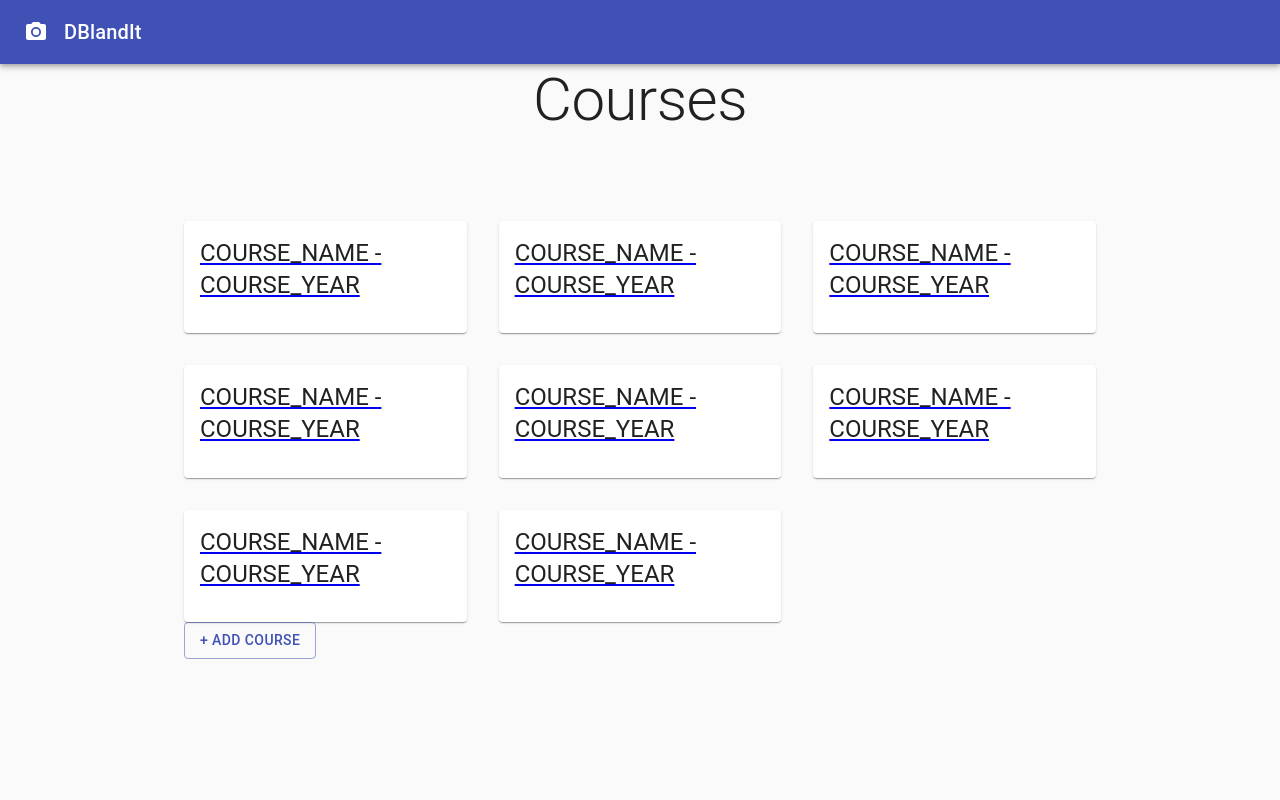
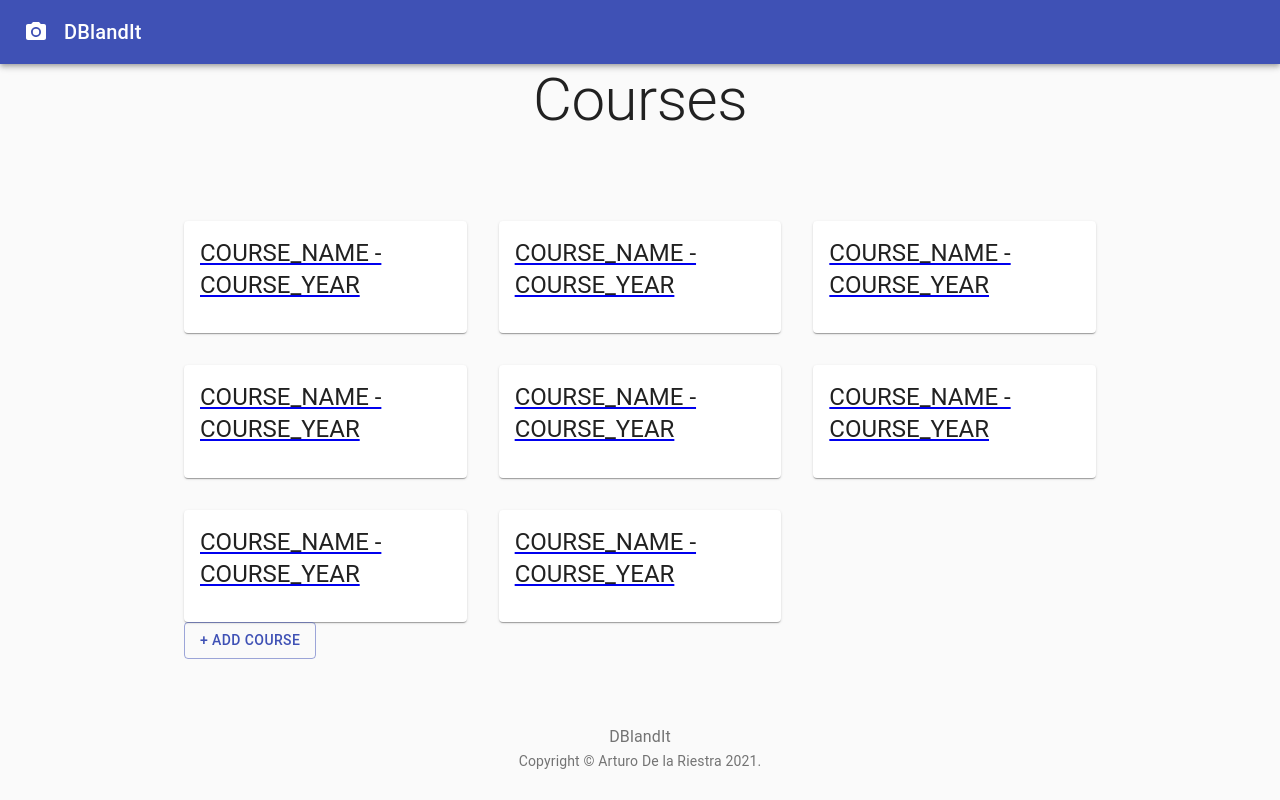
Before and after one commit to adelariestra/dblandit-challenge-front, a React (Create React App) app: page / in a window 1280 px wide. Built offline with nearby package versions, Linux system fonts and the light colour scheme.

Commit message:
separated files and worked on footer

```diff
--- a/src/App.js
+++ b/src/App.js
@@ -1,4 +1,7 @@
 import './App.css';
+
+import Layout from './views/layout/Layout'
+
 import AppBar from '@material-ui/core/AppBar';
 import Button from '@material-ui/core/Button';
 import CameraIcon from '@material-ui/icons/PhotoCamera';
@@ -72,16 +75,7 @@ function App() {
 
   return (
     <div>
-      <CssBaseline />
-      <AppBar position="relative">
-        <Toolbar>
-          <CameraIcon className={classes.icon} />
-          <Typography variant="h6" color="inherit" noWrap>
-            DBlandIt
-          </Typography>
-        </Toolbar>
-      </AppBar>
-      <main>
+      <Layout>
         <Container maxWidth="sm">
           <Typography component="h1" variant="h2" align="center" color="textPrimary" gutterBottom>
             Courses
@@ -148,7 +142,7 @@ function App() {
             </DialogActions>
           </Dialog>
         </Container>
-      </main>
+      </Layout>
     </div>
   );
 }
--- /dev/null
+++ b/src/views/layout/Copyright.js
@@ -0,0 +1,57 @@
+import React from 'react';
+import { makeStyles } from '@material-ui/core/styles';
+
+import Typography from '@material-ui/core/Typography';
+import Link from '@material-ui/core/Link';
+
+
+const useStyles = makeStyles((theme) => ({
+    icon: {
+        marginRight: theme.spacing(2),
+    },
+    heroContent: {
+        backgroundColor: theme.palette.background.paper,
+        padding: theme.spacing(8, 0, 6),
+    },
+    heroButtons: {
+        marginTop: theme.spacing(4),
+    },
+    cardGrid: {
+        paddingTop: theme.spacing(8),
+        paddingBottom: theme.spacing(8),
+    },
+    card: {
+        height: '100%',
+        display: 'flex',
+        flexDirection: 'column',
+    },
+    cardMedia: {
+        paddingTop: '56.25%', // 16:9
+    },
+    cardContent: {
+        flexGrow: 1,
+    },
+    footer: {
+        backgroundColor: theme.palette.background.paper,
+        padding: theme.spacing(6),
+    },
+}));
+
+const Copyright = (props) => {
+    const classes = useStyles();
+
+    return (
+        <div>
+            <Typography variant="body2" color="textSecondary" align="center">
+                {'Copyright © '}
+                <Link color="inherit" href="https://www.linkedin.com/in/arturodelariestra/">
+                    Arturo De la Riestra
+                </Link>{' '}
+                {new Date().getFullYear()}
+                {'.'}
+            </Typography>
+        </div>
+    );
+}
+
+export default Copyright;
--- /dev/null
+++ b/src/views/layout/Footer.js
@@ -0,0 +1,58 @@
+import React from 'react';
+import { makeStyles } from '@material-ui/core/styles';
+
+import Copyright from './Copyright'
+
+import Link from '@material-ui/core/Link';
+import Typography from '@material-ui/core/Typography';
+
+
+
+const useStyles = makeStyles((theme) => ({
+    icon: {
+        marginRight: theme.spacing(2),
+    },
+    heroContent: {
+        backgroundColor: theme.palette.background.paper,
+        padding: theme.spacing(8, 0, 6),
+    },
+    heroButtons: {
+        marginTop: theme.spacing(4),
+    },
+    cardGrid: {
+        paddingTop: theme.spacing(8),
+        paddingBottom: theme.spacing(8),
+    },
+    card: {
+        height: '100%',
+        display: 'flex',
+        flexDirection: 'column',
+    },
+    cardMedia: {
+        paddingTop: '56.25%', // 16:9
+    },
+    cardContent: {
+        flexGrow: 1,
+    },
+    footer: {
+        backgroundColor: theme.palette.background.paper,
+        padding: theme.spacing(6),
+    },
+}));
+
+const Footer = (props) => {
+    const classes = useStyles();
+
+    return (
+        <footer>
+            <Typography variant="subtitle1" align="center" color="textSecondary" component="p">
+                <Link color="inherit" href="https://www.dblandit.com/">
+                    DBlandIt
+                </Link>{' '}
+            </Typography>
+            <Copyright />
+        </footer>
+    );
+}
+
+export default Footer;
--- /dev/null
+++ b/src/views/layout/Header.js
@@ -0,0 +1,61 @@
+import React from 'react';
+import { makeStyles } from '@material-ui/core/styles';
+
+import AppBar from '@material-ui/core/AppBar';
+import CameraIcon from '@material-ui/icons/PhotoCamera';
+import CssBaseline from '@material-ui/core/CssBaseline';
+import Toolbar from '@material-ui/core/Toolbar';
+import Typography from '@material-ui/core/Typography';
+
+
+const useStyles = makeStyles((theme) => ({
+    icon: {
+        marginRight: theme.spacing(2),
+    },
+    heroContent: {
+        backgroundColor: theme.palette.background.paper,
+        padding: theme.spacing(8, 0, 6),
+    },
+    heroButtons: {
+        marginTop: theme.spacing(4),
+    },
+    cardGrid: {
+        paddingTop: theme.spacing(8),
+        paddingBottom: theme.spacing(8),
+    },
+    card: {
+        height: '100%',
+        display: 'flex',
+        flexDirection: 'column',
+    },
+    cardMedia: {
+        paddingTop: '56.25%', // 16:9
+    },
+    cardContent: {
+        flexGrow: 1,
+    },
+    footer: {
+        backgroundColor: theme.palette.background.paper,
+        padding: theme.spacing(6),
+    },
+}));
+
+const Header = (props) => {
+    const classes = useStyles();
+
+    return (
+        <header>
+            <CssBaseline />
+            <AppBar position="relative">
+                <Toolbar>
+                    <CameraIcon className={classes.icon} />
+                    <Typography variant="h6" color="inherit" noWrap>
+                        DBlandIt
+                    </Typography>
+                </Toolbar>
+            </AppBar>
+        </header>
+    );
+}
+
+export default Header;
--- /dev/null
+++ b/src/views/layout/Layout.js
@@ -0,0 +1,75 @@
+import AppBar from '@material-ui/core/AppBar';
+import Button from '@material-ui/core/Button';
+import CameraIcon from '@material-ui/icons/PhotoCamera';
+import Card from '@material-ui/core/Card';
+import CardActions from '@material-ui/core/CardActions';
+import CardContent from '@material-ui/core/CardContent';
+import CardMedia from '@material-ui/core/CardMedia';
+import CssBaseline from '@material-ui/core/CssBaseline';
+import Grid from '@material-ui/core/Grid';
+import Toolbar from '@material-ui/core/Toolbar';
+import Typography from '@material-ui/core/Typography';
+import { makeStyles } from '@material-ui/core/styles';
+import Container from '@material-ui/core/Container';
+import Link from '@material-ui/core/Link';
+import React from 'react';
+import Dialog from '@material-ui/core/Dialog';
+import DialogActions from '@material-ui/core/DialogActions';
+import DialogContent from '@material-ui/core/DialogContent';
+import DialogContentText from '@material-ui/core/DialogContentText';
+import DialogTitle from '@material-ui/core/DialogTitle';
+import FormControl from '@material-ui/core/FormControl';
+import InputLabel from '@material-ui/core/InputLabel';
+import MenuItem from '@material-ui/core/MenuItem';
+import Select from '@material-ui/core/Select';
+
+import Header from './Header'
+import Footer from './Footer'
+
+const useStyles = makeStyles((theme) => ({
+    icon: {
+        marginRight: theme.spacing(2),
+    },
+    heroContent: {
+        backgroundColor: theme.palette.background.paper,
+        padding: theme.spacing(8, 0, 6),
+    },
+    heroButtons: {
+        marginTop: theme.spacing(4),
+    },
+    cardGrid: {
+        paddingTop: theme.spacing(8),
+        paddingBottom: theme.spacing(8),
+    },
+    card: {
+        height: '100%',
+        display: 'flex',
+        flexDirection: 'column',
+    },
+    cardMedia: {
+        paddingTop: '56.25%', // 16:9
+    },
+    cardContent: {
+        flexGrow: 1,
+    },
+    footer: {
+        backgroundColor: theme.palette.background.paper,
+        padding: theme.spacing(6),
+    },
+}));
+
+const Layout = (props) => {
+    const classes = useStyles();
+
+    return (
+        <div>
+            <Header />
+            <div>
+                {props.children}
+            </div>
+            <Footer />
+        </div>
+    );
+}
+
+export default Layout;
```
Also changed, not shown: src/views/Layout.js (deleted).
